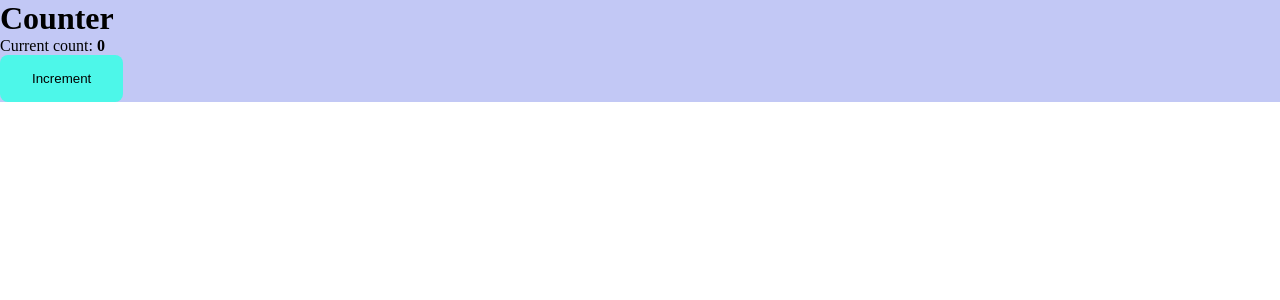
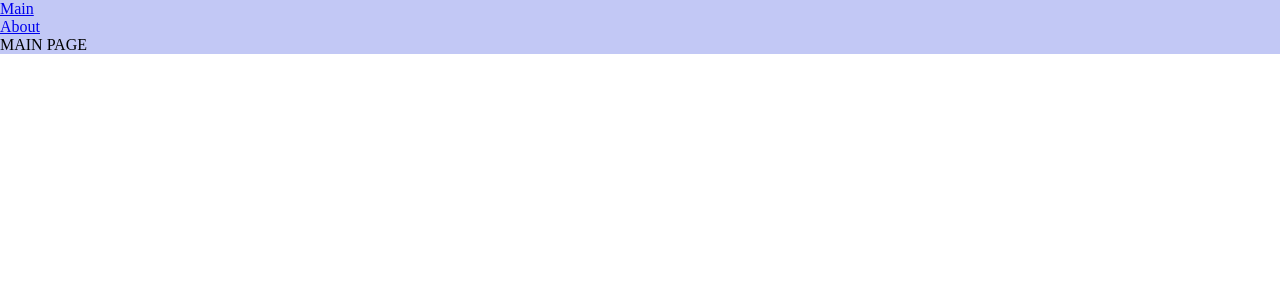
Before and after one commit to smargelov/react-pro, a React app: page / in a window 1280 px wide. Shown: the top 300 px of the page. Built offline with nearby package versions, Linux system fonts and the light colour scheme.

Commit message:
Add routing and asynchronous component loading

```diff
--- a/package.json
+++ b/package.json
@@ -15,6 +15,7 @@
     "@types/node": "^17.0.21",
     "@types/react": "^17.0.39",
     "@types/react-dom": "^17.0.11",
+    "@types/react-router-dom": "^5.3.3",
     "@types/webpack": "^5.28.0",
     "@types/webpack-dev-server": "^4.7.2",
     "css-loader": "^6.6.0",
@@ -32,6 +33,7 @@
   },
   "dependencies": {
     "react": "^17.0.2",
-    "react-dom": "^17.0.2"
+    "react-dom": "^17.0.2",
+    "react-router-dom": "^6.2.1"
   }
 }
--- a/src/App.tsx
+++ b/src/App.tsx
@@ -1,10 +1,28 @@
-import Counter from './components/Counter'
 import './index.sass'
+import { Link, Route, Routes } from 'react-router-dom'
+import { AboutPageAsync } from './pages/AboutPage/AboutPage.async'
+import { MainPageAsync } from './pages/MainPage/MainPage.async'
+import { Suspense } from 'react'
 
 const App = () => {
 	return (
 		<div className="app">
-			<Counter />
+			<nav>
+				<ul>
+					<li>
+						<Link to="/">Main</Link>
+					</li>
+					<li>
+						<Link to="/about">About</Link>
+					</li>
+				</ul>
+			</nav>
+			<Suspense fallback={ <div>Loading...</div> }>
+				<Routes>
+					<Route path="/about" element={ <AboutPageAsync/> }/>
+					<Route path="/" element={ <MainPageAsync/> }/>
+				</Routes>
+			</Suspense>
 		</div>
 	)
 }
--- a/src/index.tsx
+++ b/src/index.tsx
@@ -1,7 +1,10 @@
 import { render } from 'react-dom'
 import App from './App'
+import { BrowserRouter } from 'react-router-dom'
 
 render(
-	<App />,
+	<BrowserRouter>
+		<App/>
+	</BrowserRouter>,
 	document.getElementById('root')
 )
--- /dev/null
+++ b/src/pages/AboutPage/AboutPage.async.tsx
@@ -0,0 +1,6 @@
+import { lazy } from 'react'
+
+export const AboutPageAsync = lazy(() => new Promise(resolve => {
+	// @ts-ignore
+	setTimeout(() => resolve(import('./AboutPage')), 1000)
+}))
--- /dev/null
+++ b/src/pages/AboutPage/AboutPage.tsx
@@ -0,0 +1,9 @@
+const AboutPage = () => {
+	return (
+		<div>
+			ABOUT PAGE
+		</div>
+	)
+}
+
+export default AboutPage
--- /dev/null
+++ b/src/pages/MainPage/MainPage.async.tsx
@@ -0,0 +1,6 @@
+import { lazy } from 'react'
+
+export const MainPageAsync = lazy(() => new Promise(resolve => {
+	// @ts-ignore
+	setTimeout(() => resolve(import('./MainPage')), 1000)
+}))
--- /dev/null
+++ b/src/pages/MainPage/MainPage.tsx
@@ -0,0 +1,9 @@
+const MainPage = () => {
+	return (
+		<div>
+			MAIN PAGE
+		</div>
+	)
+}
+
+export default MainPage
```
Also changed, not shown: 2 other files (tests, documents, lock files or other folders).
